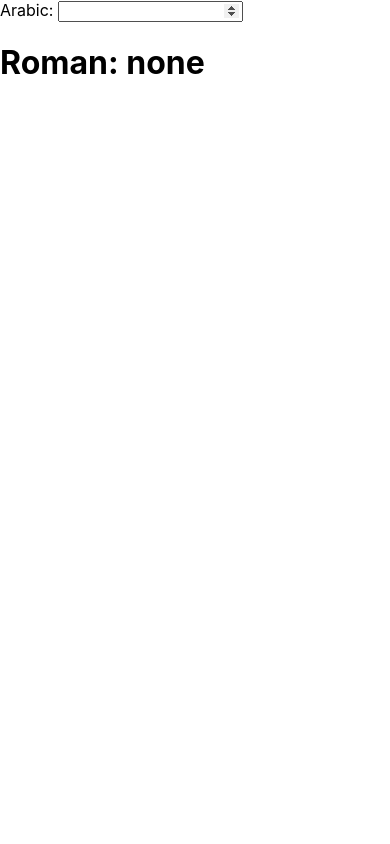
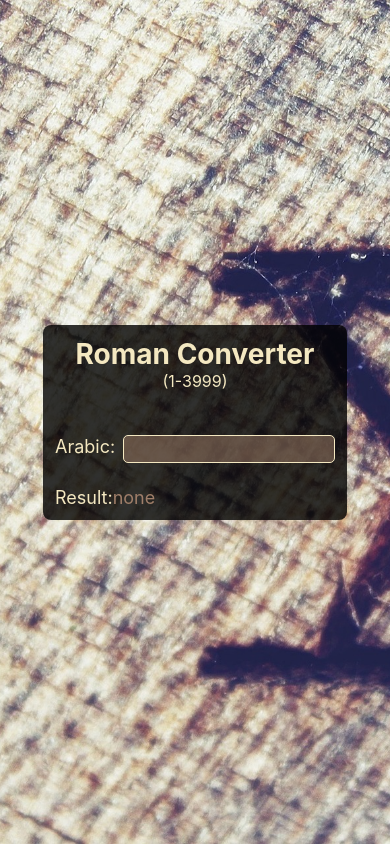
Before and after one commit to jarek-janowski/TDD-playground, a React (Create React App) app: page / in a window 390 px wide. Built offline with nearby package versions, Linux system fonts and the light colour scheme.

Commit message:
feat: styles for app & small changes to RomanConverter

```diff
--- a/src/App.css
+++ /dev/null
@@ -1,38 +0,0 @@
-.App {
-  text-align: center;
-}
-
-.App-logo {
-  height: 40vmin;
-  pointer-events: none;
-}
-
-@media (prefers-reduced-motion: no-preference) {
-  .App-logo {
-    animation: App-logo-spin infinite 20s linear;
-  }
-}
-
-.App-header {
-  background-color: #282c34;
-  min-height: 100vh;
-  display: flex;
-  flex-direction: column;
-  align-items: center;
-  justify-content: center;
-  font-size: calc(10px + 2vmin);
-  color: white;
-}
-
-.App-link {
-  color: #61dafb;
-}
-
-@keyframes App-logo-spin {
-  from {
-    transform: rotate(0deg);
-  }
-  to {
-    transform: rotate(360deg);
-  }
-}
--- a/src/App.js
+++ b/src/App.js
@@ -1,5 +1,5 @@
 import RomanConverter from './RomanConverter'
-import './App.css';
+
 
 function App() {
   return (
--- /dev/null
+++ b/src/RomanConverter.css
@@ -0,0 +1,75 @@
+.converter{
+    width: 400px;
+    padding: 16px;
+    background:  rgba(0, 0, 0, 0.8);
+    color: #F4E8C1;
+    border-radius: 8px;
+    display: flex;
+    flex-direction: column;
+    justify-content: center;
+}
+
+.converter__heading{
+    font-size: 32px;
+    margin: 0 0 0 0;
+    text-align: center;
+}
+.converter__input{
+    margin-left: 8px;
+    background: rgba(159, 126, 105, 0.5);
+    border: 1px solid #F4E8C1;;
+    border-radius: 5px;
+    outline: none;
+    color: #F4E8C1;
+    padding: 4px 8px;
+    margin-top: 8px;
+    font-size: 20px;
+
+}
+
+.converter__label{
+    display: flex;
+    align-items: center;
+    font-size: 24px;
+    padding: 8px 0;
+}
+
+.converter__show-result{
+    /* display: block; */
+    margin: 16px 0 0;
+    font-size: 24px;
+}
+
+.converter__show-result > span {
+    color: #9F7E69;
+}
+
+.converter__subheading{
+    display: block;
+    text-align: center;
+    margin-bottom: 32px;
+}
+
+@media (max-width: 490px){
+    .converter{
+        width: 280px;
+        padding: 12px;
+    }
+    .converter__heading{
+        font-size: 28px;
+    }
+    .converter__input{
+        width: 100%;
+        margin-top: 4px;
+        font-size: 16px;
+    }
+
+    .converter__label{
+        font-size: 18px;
+    }
+
+    .converter__show-result{
+        margin: 16px 0 0;
+        font-size: 18px;
+    }
+}
--- a/src/RomanConverter.js
+++ b/src/RomanConverter.js
@@ -1,5 +1,6 @@
 import { useState } from 'react';
 import toRoman from './toRoman'
+import './RomanConverter.css'
 
 
 const RomanConverter = () => {
@@ -10,18 +11,24 @@ const RomanConverter = () => {
         if(arabic === 0){
             setRoman("none")
         }
-        else if(arabic > 4999){
-            setRoman("try something below 5000")
+        else if(arabic > 3999){
+            setRoman("try something below 4000")
         }
         else{
             setRoman(toRoman(arabic))
         }
     }
     return (
-        <>
-            <label>Arabic: <input onChange={handleChange} type="number"></input></label>
-            <h1>Roman: {roman ? roman : "none"}</h1>
-        </>
+        <section className="converter">
+            <h1 className="converter__heading">Roman Converter</h1>
+            <span className="converter__subheading">(1-3999)</span>
+            <label className="converter__label">Arabic:
+                <input className="converter__input" onChange={handleChange} type="number"/>
+            </label>
+            <p className="converter__show-result">Result:
+                <span>{roman ? roman : "none"}</span>
+            </p>
+        </section>
     );
 }
 
--- a/src/index.css
+++ b/src/index.css
@@ -1,5 +1,14 @@
 body {
+  display: flex;
+  justify-content: center;
+  align-items: center;
+  width: 100%;
+  height: 100vh;
   margin: 0;
+  padding: 0;
+  background-image: url('./images/roman-numeral.jpg');
+  background-position: center;
+  background-size: cover;
   font-family: -apple-system, BlinkMacSystemFont, 'Segoe UI', 'Roboto', 'Oxygen',
     'Ubuntu', 'Cantarell', 'Fira Sans', 'Droid Sans', 'Helvetica Neue',
     sans-serif;
--- a/src/index.js
+++ b/src/index.js
@@ -2,7 +2,6 @@ import React from 'react';
 import ReactDOM from 'react-dom';
 import './index.css';
 import App from './App';
-import reportWebVitals from './reportWebVitals';
 
 ReactDOM.render(
   <React.StrictMode>
@@ -10,8 +9,3 @@ ReactDOM.render(
   </React.StrictMode>,
   document.getElementById('root')
 );
-
-// If you want to start measuring performance in your app, pass a function
-// to log results (for example: reportWebVitals(console.log))
-// or send to an analytics endpoint. Learn more: https://bit.ly/CRA-vitals
-reportWebVitals();
--- a/src/reportWebVitals.js
+++ /dev/null
@@ -1,13 +0,0 @@
-const reportWebVitals = onPerfEntry => {
-  if (onPerfEntry && onPerfEntry instanceof Function) {
-    import('web-vitals').then(({ getCLS, getFID, getFCP, getLCP, getTTFB }) => {
-      getCLS(onPerfEntry);
-      getFID(onPerfEntry);
-      getFCP(onPerfEntry);
-      getLCP(onPerfEntry);
-      getTTFB(onPerfEntry);
-    });
-  }
-};
-
-export default reportWebVitals;
```
Also changed, not shown: src/setupTests.js (deleted, +0 -5 lines), src/images/roman-numeral.jpg (added), 1 other file (tests, documents, lock files or other folders).
